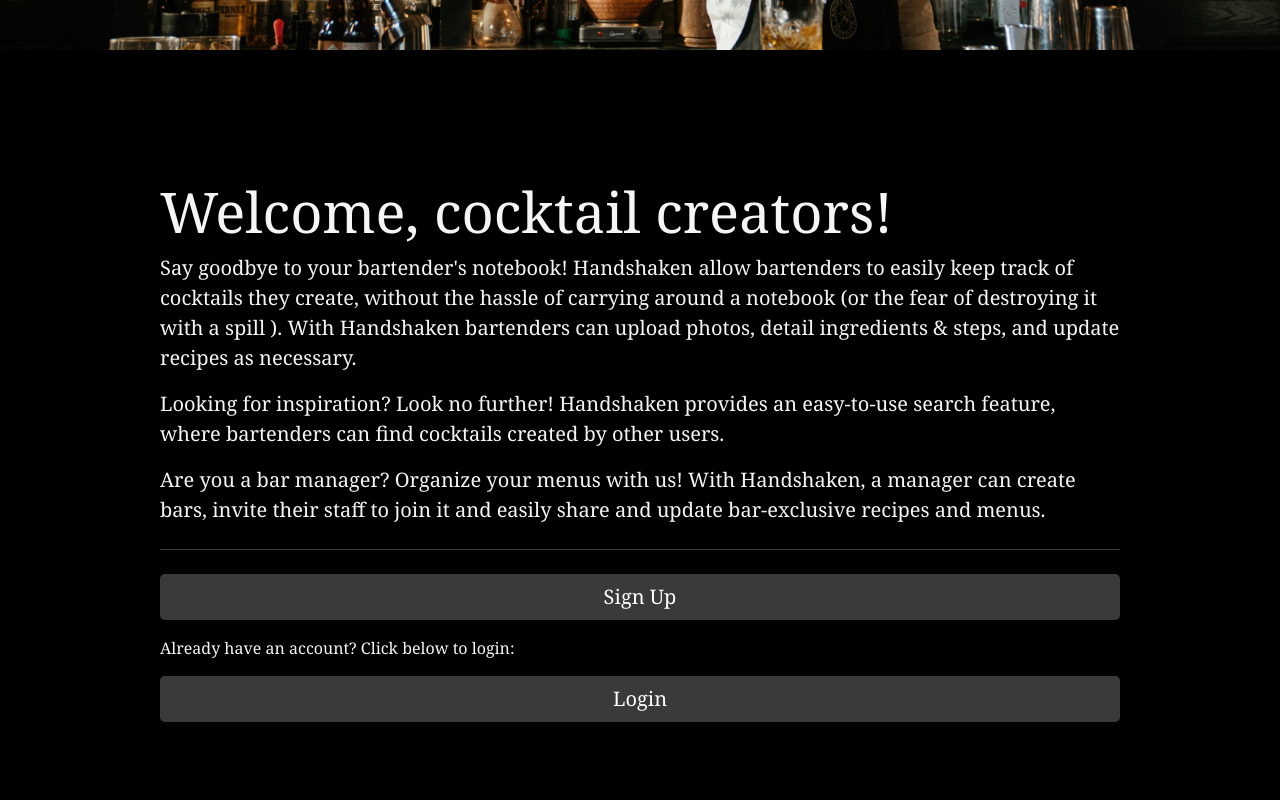
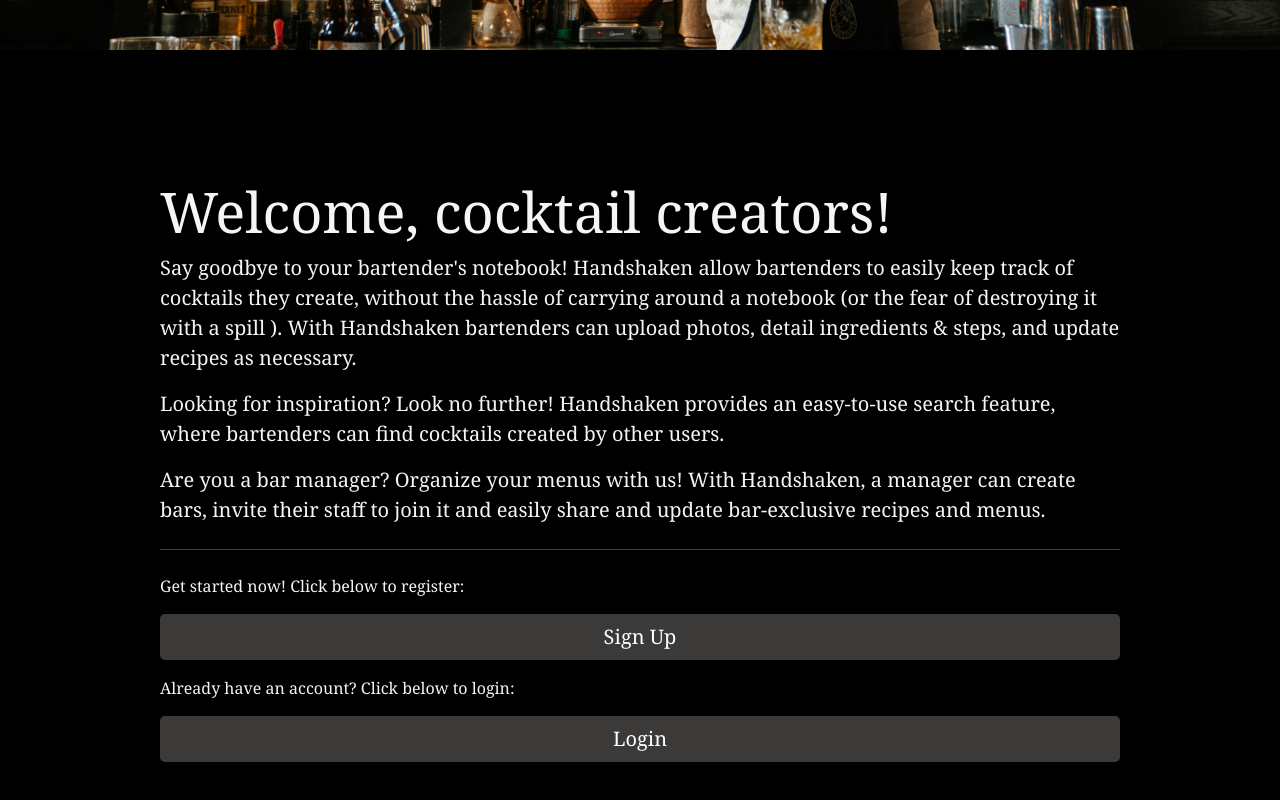
Before and after one commit to katherineyevsukov/cocktails-frontend, a React (Create React App) app in the folder cocktails-ui/: page / in a window 1280 px wide. Shown: the part 590-1390 px from the top of the page. Built offline with nearby package versions, Linux system fonts and the light colour scheme; no server answers.

Commit message:
reformatted

```diff
--- a/cocktails-ui/src/components/Landing.js
+++ b/cocktails-ui/src/components/Landing.js
@@ -20,14 +20,12 @@ function Landing() {
           created by other users.
         </p>
         <p class="lead">
-          Are you a bar manager? Organize your menus with us! With Handshaken,
-          a manager can create bars, invite their staff to join it and easily
+          Are you a bar manager? Organize your menus with us! With Handshaken, a
+          manager can create bars, invite their staff to join it and easily
           share and update bar-exclusive recipes and menus.
         </p>
         <hr class="my-4"></hr>
-        {/* <p>
-          Get started now! Click below to register:
-        </p> */}
+        <p>Get started now! Click below to register:</p>
         <p class="lead">
           <Link
             to="/register"
```
